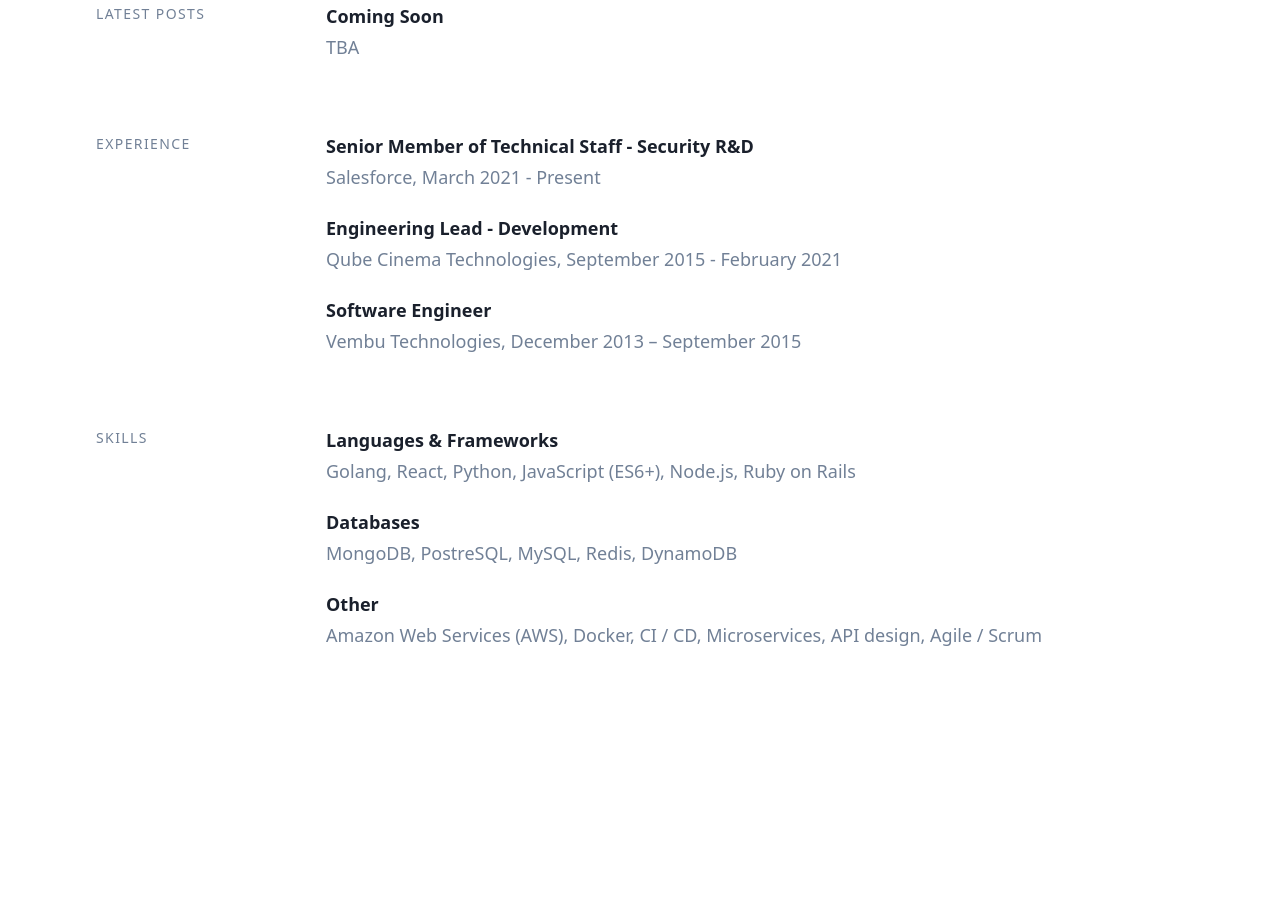
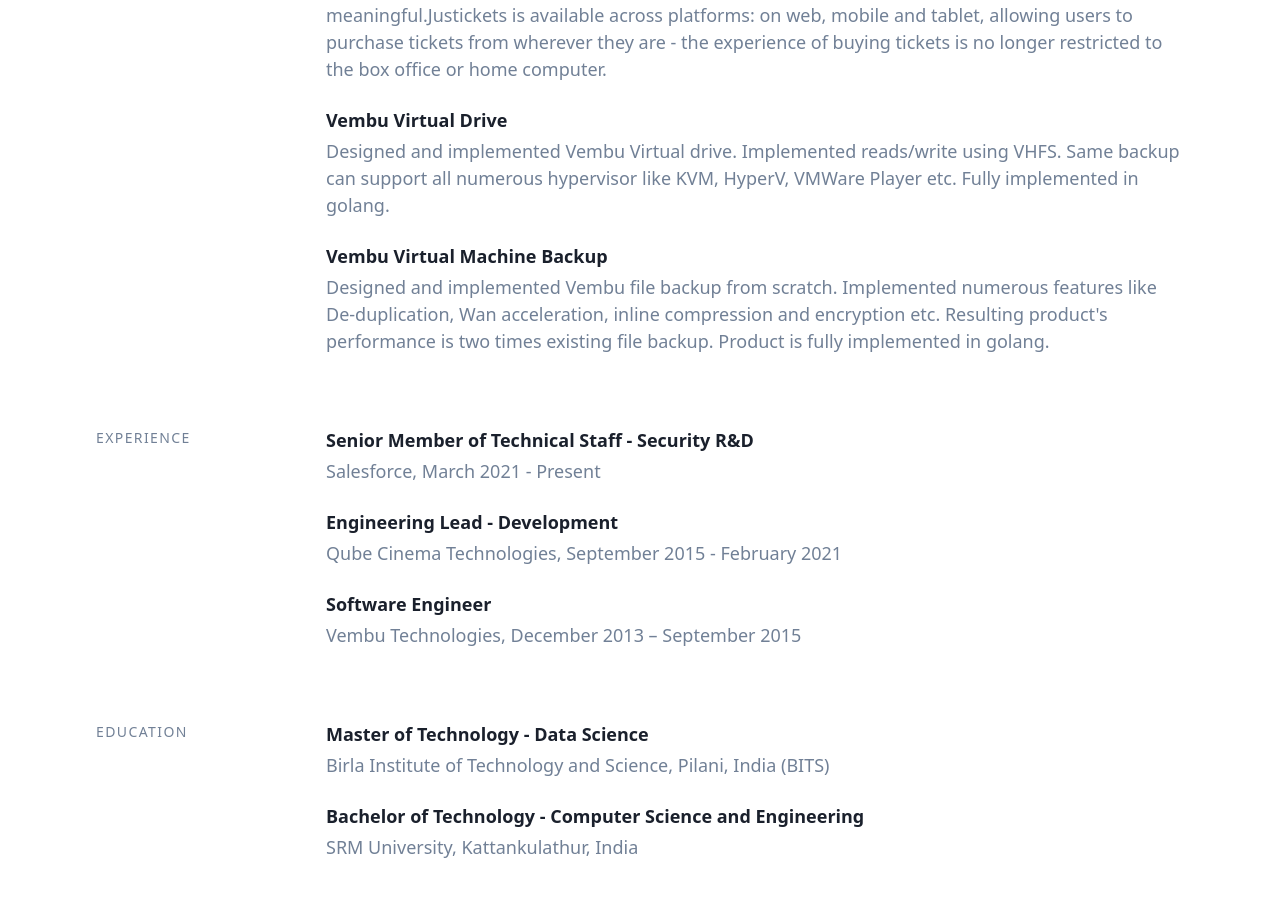
Before and after one commit to maknahar/portfolio, a Gatsby site: page / in a window 1280 px wide. Shown: the part 1299-2196 px from the top of the page. Before the commit the page ends 2068 px from the top, so only its background shows below. Built offline with nearby package versions, Linux system fonts and the light colour scheme; Gatsby itself is replaced by a stand-in of ours; some packages are replaced by stand-ins of ours.

Commit message:
Added education

```diff
--- a/gatsby-config.js
+++ b/gatsby-config.js
@@ -48,7 +48,19 @@ module.exports = {
       {
         name: 'Software Engineer',
         description: 'Vembu Technologies, December 2013 – September 2015',
+        link: 'https://www.vembu.com/',
+      },
+    ],
+    education: [
+      {
+        name: 'Master of Technology - Data Science',
+        description: 'Birla Institute of Technology and Science, Pilani, India (BITS)',
         link: 'https://www.qubecinema.com/',
+      },
+      {
+        name: 'Bachelor of Technology - Computer Science and Engineering',
+        description: 'SRM University, Kattankulathur, India',
+        link: 'https://www.bits-pilani.ac.in/',
       },
     ],
     skills: [
--- a/gatsby-node.js
+++ b/gatsby-node.js
@@ -77,6 +77,7 @@ exports.createSchemaCustomization = ({ actions }) => {
       about: String
       projects: [SectionItem]
       experience: [SectionItem]
+      education: [SectionItem]
       skills: [SectionItem]
     }
     type SectionItem {
--- /dev/null
+++ b/src/components/section-education/index.jsx
@@ -0,0 +1,23 @@
+import React from 'react';
+
+import Section from '../section';
+import SummaryItem from '../summary-item';
+
+const SectionEducation = ({ education }) => {
+    if (!education.length) return null;
+
+    return (
+        <Section title="Education">
+            {education.map((item) => (
+                <SummaryItem
+                    key={item.name}
+                    name={item.name}
+                    description={item.description}
+                    link={item.link}
+                />
+            ))}
+        </Section>
+    );
+};
+
+export default SectionEducation;
--- a/src/pages/index.jsx
+++ b/src/pages/index.jsx
@@ -1,4 +1,4 @@
-import { graphql } from 'gatsby';
+import {graphql} from 'gatsby';
 import get from 'lodash/get';
 import React from 'react';
 
@@ -7,29 +7,34 @@ import Layout from '../components/layout';
 import SectionAbout from '../components/section-about';
 import SectionBlog from '../components/section-blog';
 import SectionExperience from '../components/section-experience';
+import SectionEducation from '../components/section-education';
 import SectionProjects from '../components/section-projects';
 import SectionSkills from '../components/section-skills';
 import SEO from '../components/seo';
 
-const Index = ({ data }) => {
+const Index = ({data}) => {
     const about = get(data, 'site.siteMetadata.about', false);
     const projects = get(data, 'site.siteMetadata.projects', false);
     const posts = data.allMarkdownRemark.edges;
     const experience = get(data, 'site.siteMetadata.experience', false);
+    const education = get(data, 'site.siteMetadata.education', false);
     const skills = get(data, 'site.siteMetadata.skills', false);
     const blogEnabled = get(data, 'site.siteMetadata.blogEnabled', false);
 
     return (
         <Layout>
-      <SEO />
-      <Header metadata={data.site.siteMetadata} />
-      {about && <SectionAbout about={about} />}
-      {projects && projects.length && <SectionProjects projects={projects} />}
-      {blogEnabled && posts && posts.length && <SectionBlog posts={posts} />}
+            <SEO/>
+            <Header metadata={data.site.siteMetadata}/>
+            {about && <SectionAbout about={about}/>}
+            {skills && skills.length && <SectionSkills skills={skills}/>}
+            {blogEnabled && posts && posts.length && <SectionBlog posts={posts}/>}
+            {projects && projects.length && <SectionProjects projects={projects}/>}
             {experience && experience.length && (
-        <SectionExperience experience={experience} />
+                <SectionExperience experience={experience}/>
             )}
-      {skills && skills.length && <SectionSkills skills={skills} />}
+            {education && education.length && (
+                <SectionEducation education={education}/>
+            )}
         </Layout>
     );
 };
@@ -54,6 +59,11 @@ export const pageQuery = graphql`
           link
         }
         experience {
+          name
+          description
+          link
+        }
+        education {
           name
           description
           link
```
Lines whose indentation alone changed are shown as unchanged.
